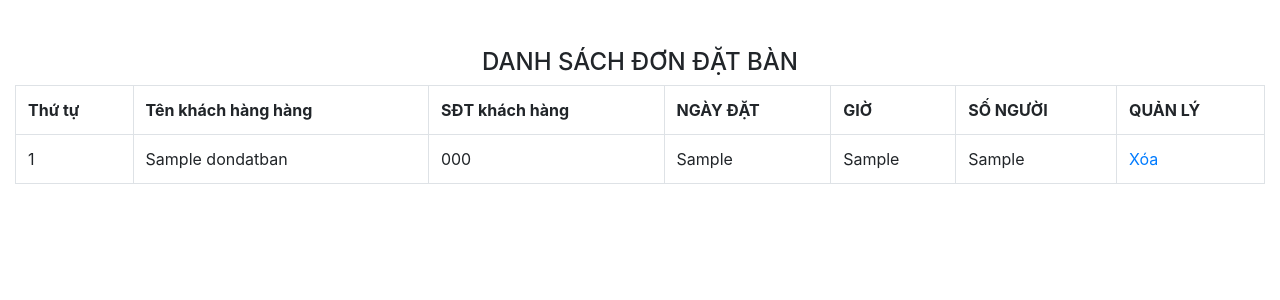
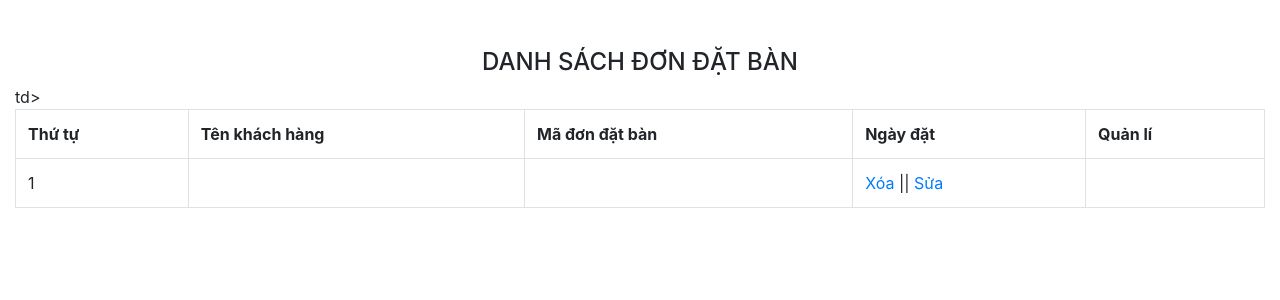
Before and after one commit to thangnh1/restaurant, a PHP site: page /restaurant2/xulydondatban.php in a window 1280 px wide. Shown: the part 96-396 px from the top of the page. Run offline with PHP 8.4, Linux system fonts and the light colour scheme; a user stored in the database is signed in; tables that the repository leaves empty or names only in its code hold one stand-in row (values such as "Sample post"); data that the repository does not hold is empty.

Commit message:
Add files via upload

```diff
--- a/admin/xulydondatban.php
+++ b/admin/xulydondatban.php
@@ -13,7 +13,7 @@
 <?php
 if (isset($_GET['xoadondatban'])) {
 	$madondatban = $_GET['xoadondatban'];
-	$sql_delete = mysqli_query($con, "DELETE FROM tbl_dondatban WHERE madondatban='$madondatban'");
+	$sql_delete = mysqli_query($con, "DELETE FROM tbl_table_booking WHERE id='$madondatban'");
 	header('Location:xulydondatban.php');
 }
 if (isset($_GET['xacnhanhuy']) && isset($_GET['madonhang'])) {
@@ -57,9 +57,9 @@
 	<div class="container-fluid">
 		<div class="row">
 			<?php
-			if (isset($_GET['quanly']) == 'xemdonhang') {
-				$madonhang = $_GET['madonhang'];
-				$sql_acckh = mysqli_query($con, "SELECT * FROM tbl_dondatban ");
+			if (isset($_GET['xemdondatban'])) {
+				$madonhang = $_GET['xemdondatban'];
+				$sql_acckh = mysqli_query($con, "SELECT * FROM tbl_table_booking,tbl_user_account Where tbl_table_booking.user_id=tbl_user_account.id and tbl_table_booking.id = '$madonhang'");
 			?>
 				<div class="col-md-12">
 					<h4 align="center" >DANH SÁCH ĐƠN ĐẶT BÀN</h4>
@@ -67,7 +67,7 @@
 						<table class="table table-bordered ">
 							<tr>
 								<th>Thứ tự</th>
-								<th>Tên khách hànghàng</th>
+								<th>Tên khách hàng</th>
 								<th>SĐT khách hàng</th>
 								<th>Địa chỉ mail</th>
 								<th>Tên tài khoản</th>
@@ -79,11 +79,11 @@
 							?>
 								<tr>
 									<td><?php echo $i; ?></td>
-									<td><?php echo $row_donhang['kh_fullname']; ?></td>
-									<td><?php echo $row_donhang['kh_sdt']; ?></td>
-									<td><?php echo $row_donhang['kh_email']; ?></td>
-									<td><?php echo $row_donhang['kh_user']; ?></td>
-									<input type="hidden" name="mahang_xuly" value="<?php echo $row_donhang['madonhang'] ?>">
+									<td><?php echo $row_donhang['fullname']; ?></td>
+									<td><?php echo $row_donhang['phone_number']; ?></td>
+									<td><?php echo $row_donhang['email']; ?></td>
+									<td><?php echo $row_donhang['username']; ?></td>
+									<input type="hidden" name="khachhang_xuly" value="<?php echo $row_kh['id'] ?>">
 								</tr>
 							<?php
 							}
@@ -97,36 +97,33 @@
 			<div class="col-md-12">
 				<h4 align="center">DANH SÁCH ĐƠN ĐẶT BÀN</h4>
 				<?php
-				$sql_dondatban = mysqli_query($con, "SELECT * FROM tbl_dondatban ");
+				$sql_acckh = mysqli_query($con, "SELECT * FROM tbl_table_booking,tbl_user_account Where tbl_table_booking.user_id=tbl_user_account.id");
 				?>
 				<table class="table table-bordered ">
 							<tr>
 								<th>Thứ tự</th>
-								<th>Tên khách hàng hàng</th>
-								<th>SĐT khách hàng</th>
-								<th>NGÀY ĐẶT</th>
-                                <th>GIỜ</th>
-								<th>SỐ NGƯỜI</th>
-								<th>QUẢN LÝ</th>
+								<th>Tên khách hàng</th>
+								<th>Mã đơn đặt bàn</th>
+								<th>Ngày đặt</th>
+								<th>Quản lí</th>
 							</tr>
 							<?php
 							$i = 0;
-							while ($row_dondatban = mysqli_fetch_array($sql_dondatban)) {
+							while ($row_kh = mysqli_fetch_array($sql_acckh)) {
 								$i++;
 							?>
 								<tr>
 									<td><?php echo $i; ?></td>
-									<td><?php echo $row_dondatban['kh_name']; ?></td>
-									<td><?php echo $row_dondatban['kh_phone']; ?></td>
-                                    <td><?php echo $row_dondatban['ngaythang']; ?></td>
-                                    <td><?php echo $row_dondatban['gio']; ?></td>
-									<td><?php echo $row_dondatban['songuoi']; ?></td>
-									<td><a href="?xoadondatban=<?php echo $row_dondatban['madondatban'] ?>">Xóa</a></td>
+									<td><?php echo $row_donhang['fullname']; ?></td>
+									<td><?php echo $row_donhang['tbl_table_booking.id']; ?></td>
+									td><?php echo $row_donhang['date']; ?></td>
+									<td><a href="?xemdondatban=<?php echo $row_sp['tbl_table_booking.id'] ?>">Xóa</a> || <a href="xulysanpham.php?quanly=capnhat&capnhat_id=<?php echo $row_sp['tbl_table_booking.id'] ?>">Sửa</a></td>
+									<input type="hidden" name="dondatban_xuly" value="<?php echo $row_kh['tbl_table_booking.id'] ?>">
 								</tr>
 							<?php
 							}
 							?>
-						</table>
+				</table>
 			</div>
 		</div>
 	</div>
```
Also changed, not shown: admin/xulydanhmuc.php (+6 -6 lines).
